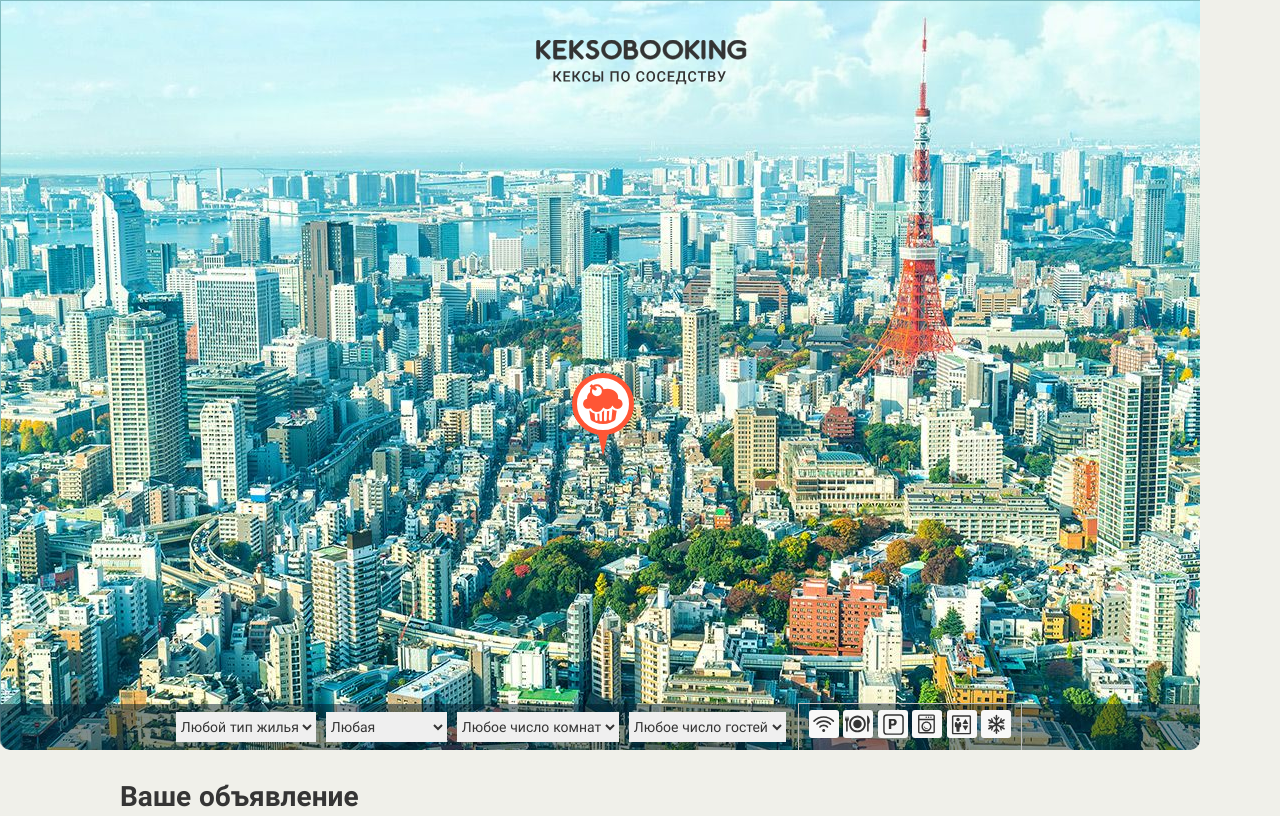
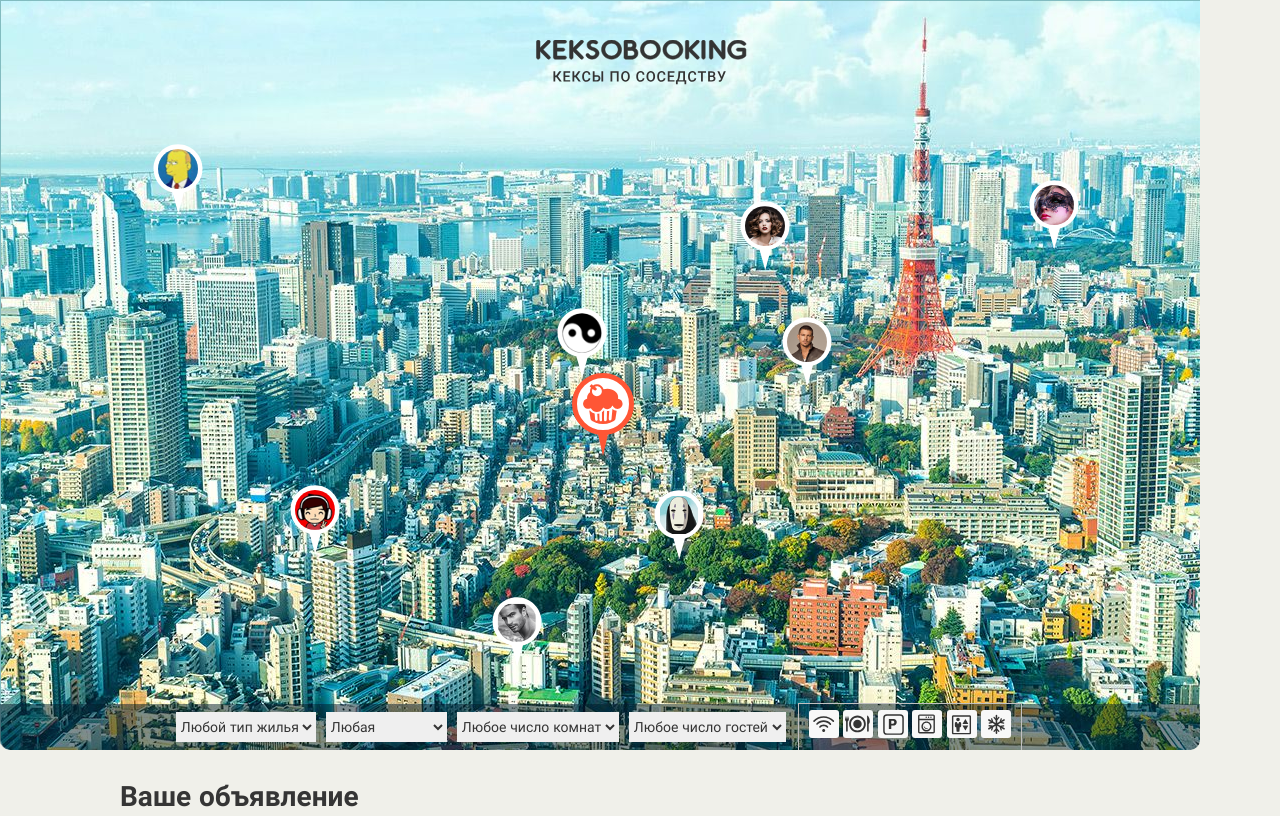
Before and after one commit to Lenkeri/keksobooking, a website with bundled scripts: page index.html in a window 1280 px wide. Shown: the top 816 px of the page. Built offline with nearby package versions, Linux system fonts and the light colour scheme.

Commit message:
Задание 1 сделано

```diff
--- a/js/main.js
+++ b/js/main.js
@@ -41,20 +41,15 @@ const CHECKIN = ['12:00', '13:00', '14:00']
 const mapOverlay = document.querySelector('.map__overlay');
 const map = document.querySelector('.map')
 map.classList.remove('map--faded')
-// const templatePin = document.querySelector('#pin').content.querySelector('.map__pin');
-const createPinElement = function(obj, temp){
-  const pin = temp.cloneNode(true);
-  // let pin
-  //  pin =  pinTemplate.content.cloneNode(true);
-  // console.log(pin, 2);
-  pin.img = `${obj.author.avatar}`
-  pin.alt= `${obj.offer.title}`
-  pin.style.left = `${obj.location.x + pin.width / 2}px`
-pin.style.top = `${location.y + pin.height}`;
-  console.log(pin, 565655654545)
-  console.log(pin.alt, 9999, pin.img)
-  // pin.style = `left: ${obj.location.x + pin.width / 2}px; top: ${location.y + pin.height}px;`
+const templatePin = document.querySelector('#pin').content.querySelector('.map__pin');
+const createPinElement = function(obj){
+  const pin = templatePin.cloneNode(true);
+  pin.children[0].src = `${obj.author.avatar}`
+    pin.style.left = `${obj.location.x + templatePin.style.width / 2}px`
+    pin.style.top = `${obj.location.y - templatePin.style.height}px`;
+    pin.children[0].alt= `${obj.offer.title}`
 
+mapPins.appendChild(pin)
 
 }
 
@@ -75,8 +70,7 @@ function getArrAd(num) {
     let author = template.author;
     let offer = template.offer;
     let location = template.location;
-    template.author.avatar = `img/avatars/user0${i}.png`
-    author.avatar = `img/avatars/user0${i}.png`;
+    author.avatar = `img/avatars/user0${i + 1}.png`;
 
     offer.title = TITLES[i];
     offer.address = `${location.x} ${location.y}`
@@ -101,13 +95,10 @@ function getArrAd(num) {
     location.x = random_integer(1, mapOverlay.clientWidth)
     location.y = random_integer(130, 630);
     arrAd.push(template)
-    // console.log()
-    // const element = createPinElement(template, getNewPin());
-    // mapPins.appendChild( createPinElement(template, getNewPin()));
-    // console.log(element, 'el')
-    createPinElement(template, getNewPin());
+    createPinElement(template);
+
 
   }
 }
   getArrAd(8)
-  console.log(arrAd)
+  // console.log(arrAd)
```
Also changed, not shown: index.html (+3 -1 lines).
